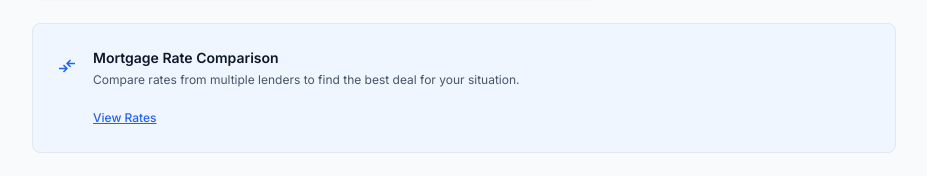
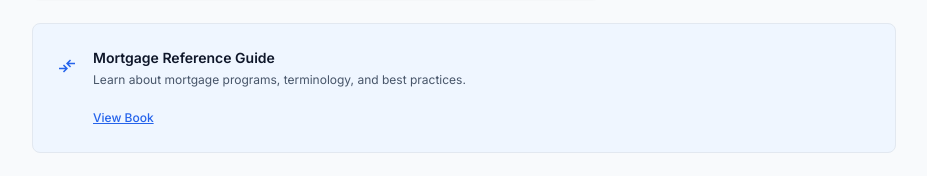
Before and after one commit to wylie/calculator-hub, a React (Vite) app: page /mortgage in a window 1280 px wide. Shown: the part 969-1145 px from the top of the page, without its empty margins (176-1103 px from the left). Built offline with nearby package versions, Linux system fonts and the light colour scheme.

Commit message:
Align affiliate box copy with Amazon links

```diff
--- a/src/pages/Budget/BudgetPage.tsx
+++ b/src/pages/Budget/BudgetPage.tsx
@@ -173,9 +173,9 @@ export default function BudgetPage() {
       </div>
 
       <AffiliateBox
-        title="Budgeting Apps"
-        description="Try popular budgeting apps to manage your finances more effectively."
-        buttonText="Explore Apps"
+        title="Budget Planner"
+        description="Get a simple planner to track spending and build better habits."
+        buttonText="View Planner"
         href="https://amzn.to/3OiZG1h"
         iconName="calculate"
       />
--- a/src/pages/Mortgage/MortgagePage.tsx
+++ b/src/pages/Mortgage/MortgagePage.tsx
@@ -185,9 +185,9 @@ export default function MortgagePage() {
       </div>
 
       <AffiliateBox
-        title="Mortgage Rate Comparison"
-        description="Compare rates from multiple lenders to find the best deal for your situation."
-        buttonText="View Rates"
+        title="Mortgage Reference Guide"
+        description="Learn about mortgage programs, terminology, and best practices."
+        buttonText="View Book"
         href="https://www.amazon.com/Mortgage-Encyclopedia-Authoritative-Programs-Practices/dp/0071739580?crid=3ANA7CMIUQ9UO&dib=eyJ2IjoiMSJ9.uhGlj2DRediHhbZQm-nDUX4oakeWyysKfpV76RoqUdyIyqN3cM0VoBFy9DNwAHa86ZefeYTJvNvDzWBZSlvnlRfwUjnrBMnrBcXV0BeEG_F8UhujZ52rFZv8vp_pgyxf2kmbkK9_tcy64Cj7m4Co4vyy4avPtGNg-XYCj-IoGxzapufM2weGmd8KT8c9xGN0CO7odTu38YvWhEOCq218g3qQdj0WyYDmc0hExhvApc8.d8Pibtgntm32ytdcIWItPRzH1Aa0J3eVQuxvFHZMSA0&dib_tag=se&keywords=mortgage+books&qid=1771211090&sprefix=mortgage+books%2Caps%2C293&sr=8-3&linkCode=ll2&tag=simplecalcula-20&linkId=ae487e4a199e4d85e168aa648cbd2951&language=en_US&ref_=as_li_ss_tl"
         iconName="compare_arrows"
       />
```
